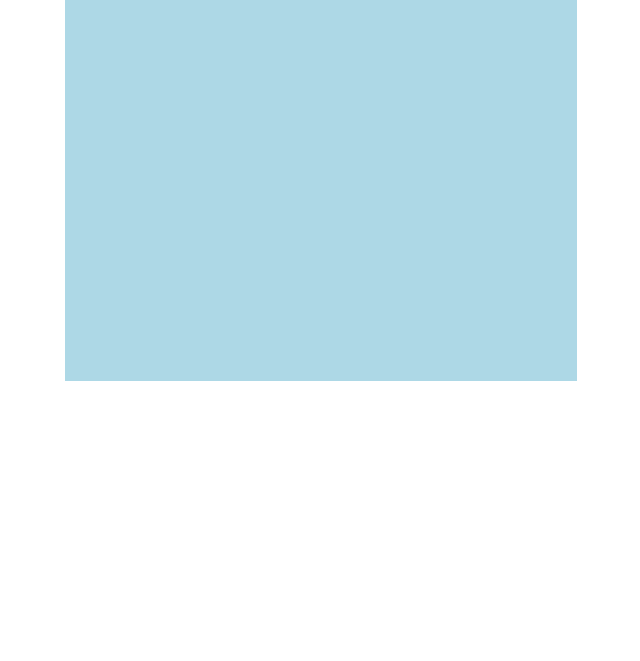
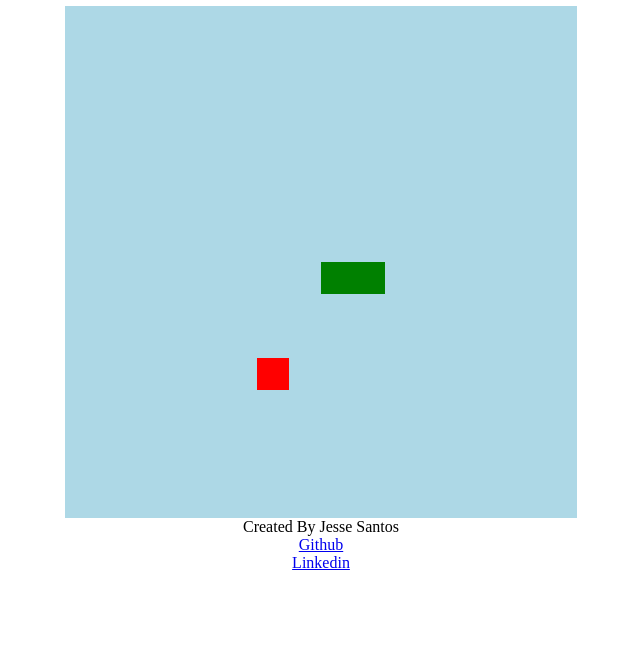
Before and after one commit to JesseFuzz/SnakeScript, a plain HTML site: page index.html in a window 1280 px wide. Shown: the part 139-800 px from the top of the page, without its empty margins (319-959 px from the left). Drawn offline with Linux system fonts and the light colour scheme.

Commit message:
finalizado todo o game, agora serão somente implementações

```diff
--- a/index.html
+++ b/index.html
@@ -10,6 +10,10 @@
     <title>Snake Game</title>
 </head>
 <body>
+    <h1>Snake Game</h1>
     <canvas id="snake" width="512" height="512"></canvas>
+    <footer>Created By Jesse Santos</footer>
+    <a href="https://github.com/JesseFuzz">Github</a>
+    <a href="https://www.linkedin.com/in/jess%C3%A9-santos421/">Linkedin</a>
 </body>
 </html>
--- a/script.js
+++ b/script.js
@@ -4,6 +4,10 @@ let box = 32;
 let direction = "right";
 let snake = [];
 snake[0] = {x:8*box, y:8*box} //esse array de snake vazio acima vai receber esse x e y na posição zero do array
+let food = {
+    x: Math.floor(Math.random()*15+1)*box,
+    y: Math.floor(Math.random()*15+1)*box
+}
 
 function criarBG(){
     context.fillStyle = "lightblue";
@@ -17,9 +21,36 @@ function criarCobrinha(){
     }
 }
 
+function drawFood(){
+    context.fillStyle = "red";
+    context.fillRect(food.x, food.y, box, box);
+}
+
+document.addEventListener('keydown', update);
+
+function update(event){
+    if(event.keyCode==37 && direction != "right") direction = "left";
+    if(event.keyCode==38 && direction != "down") direction = "up";
+    if(event.keyCode==39 && direction != "left") direction = "right";
+    if(event.keyCode==40 && direction != "up") direction = "down";
+}
+
 function iniciarJogo(){
+    if (snake[0].x >15*box && direction == "right") snake[0].x = 0;
+    if (snake[0].x < 0 && direction == "left") snake[0].x = 16*box;
+    if (snake[0].y >15*box && direction == "down") snake[0].y = 0;
+    if (snake[0].y < 0 && direction == "up") snake[0].y = 16*box;
+
+    for(i=1; i<snake.length; i++){
+        if(snake[0].x==snake[i].x && snake[0].y==snake[i].y){
+            clearInterval(jogo);
+            alert('você perdeu, meu caro amigo! :( Não fique triste, recarregue a página e tente novamente');
+        }
+    }
+
     criarBG();
     criarCobrinha();
+    drawFood();
 
     let snakeX = snake[0].x;
     let snakeY = snake[0].y;
@@ -29,7 +60,13 @@ function iniciarJogo(){
     if (direction=="up") snakeY = snakeY - box;
     if (direction=="down") snakeY+=box;
 
-    snake.pop();
+    if(snakeX != food.x || snakeY !=food.y){
+        snake.pop();
+    }else{  food.x = Math.floor(Math.random()*15+1)*box,
+            food.y = Math.floor(Math.random()*15+1)*box
+    }
+
+
 
     let cabeça = {
         x: snakeX,
--- a/style.css
+++ b/style.css
@@ -1,3 +1,11 @@
 body{
-    text-align: center;
+    height: 95vh;
+    width: 95;
+    display: flex;
+    flex-direction: column;
+    color: black;
+
+
+    justify-content: center;
+    align-items: center;
 }
```
